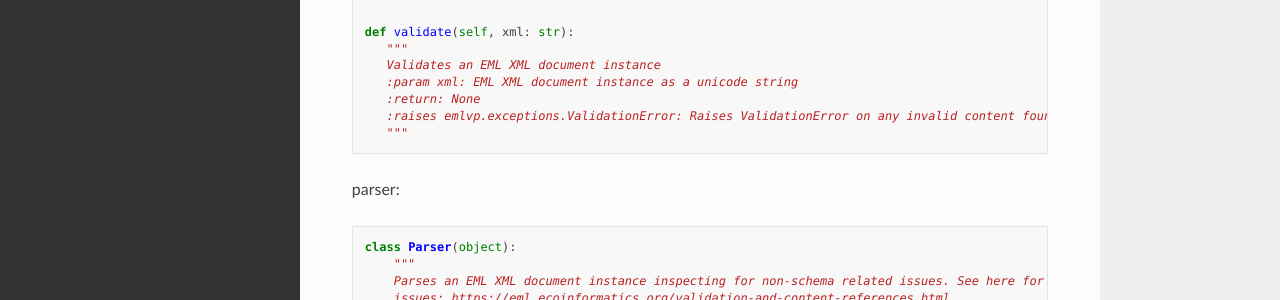
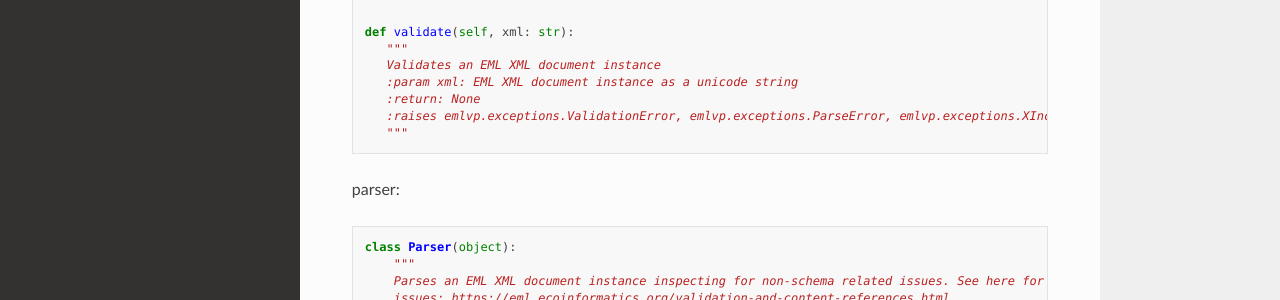
Before and after one commit to PASTAplus/EMLvp, a Sphinx documentation site: the page built from documentation/source/index.rst, in a window 1280 px wide and 900 px high, scrolled down 2921 px. Shown: the part 151-451 px from the top of the window. Built offline with Sphinx 7.4.7 and the Read the Docs theme 2.0.0, drawn with Linux system fonts in a browser that asks for light colours.

Commit message:
Update for validation exception list

```diff
--- a/documentation/source/index.rst
+++ b/documentation/source/index.rst
@@ -153,7 +153,7 @@ validator::
       Validates an EML XML document instance
       :param xml: EML XML document instance as a unicode string
       :return: None
-      :raises emlvp.exceptions.ValidationError: Raises ValidationError on any invalid content found
+      :raises emlvp.exceptions.ValidationError, emlvp.exceptions.ParseError, emlvp.exceptions.XIncludeError, emlvp.exceptions.XMLSchemaParseError, emlvp.exceptions.XMLSyntaxError
       """
 
 
```
